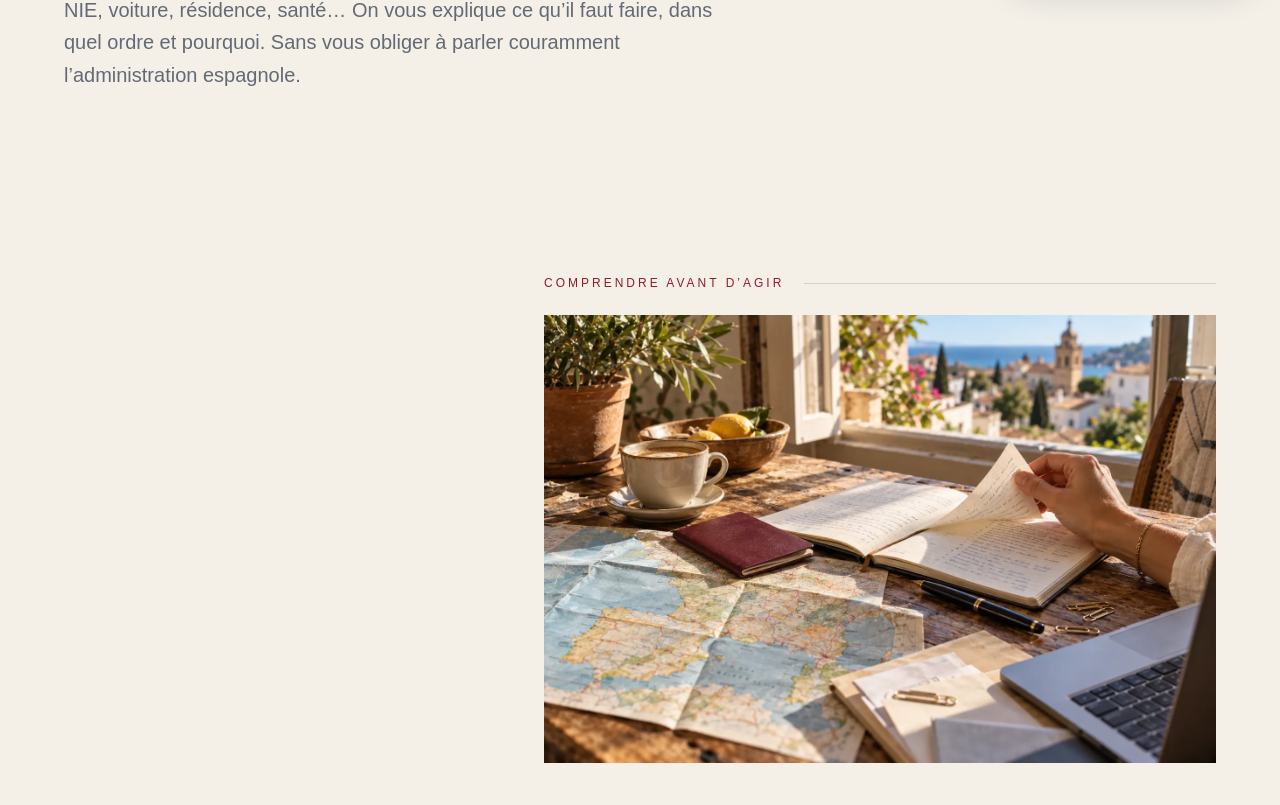
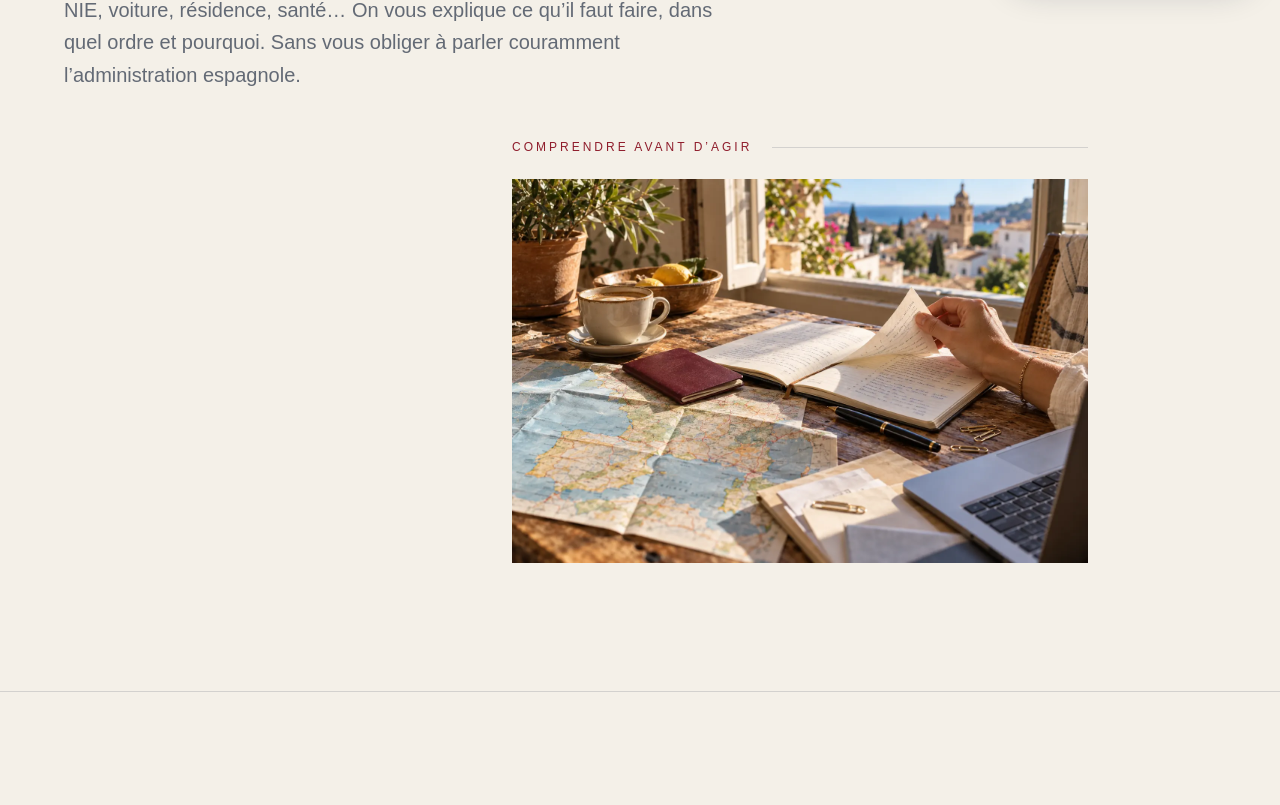
Before and after one commit to elehcf/hola, a Next.js app: page /guides in a window 1280 px wide. Shown: the part 795-1600 px from the top of the page. Built offline with nearby package versions, Linux system fonts and the light colour scheme.

Commit message:
Integrate guides photo into editorial hero

```diff
--- a/app/guides/page.tsx
+++ b/app/guides/page.tsx
@@ -86,16 +86,19 @@ export default function GuidesPage() {
               faire, dans quel ordre et pourquoi. Sans vous obliger à parler
               couramment l’administration espagnole.
             </p>
+
+            <div className="mt-12 max-w-xl md:ml-auto">
+              <LifestylePhoto
+                src="/guides-lifestyle-hola.webp"
+                alt="Carnet, carte et documents pour préparer des démarches entre la France et l’Espagne"
+                eyebrow="Comprendre avant d’agir"
+                compact
+              />
+            </div>
           </div>
 
         </div>
       </section>
-
-      <LifestylePhoto
-        src="/guides-lifestyle-hola.webp"
-        alt="Carnet, carte et documents pour préparer des démarches entre la France et l’Espagne"
-        eyebrow="Comprendre avant d’agir"
-      />
 
       {/* CATEGORIES */}
       <section className="border-t border-navy/15">
```
